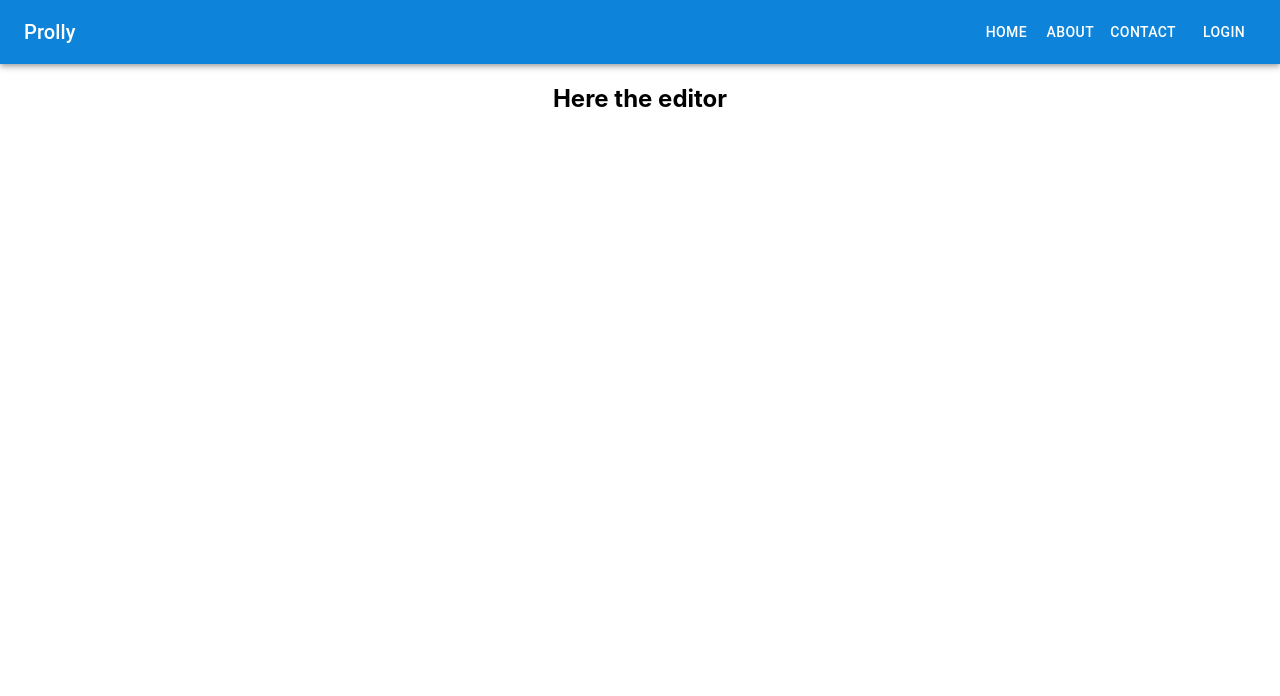
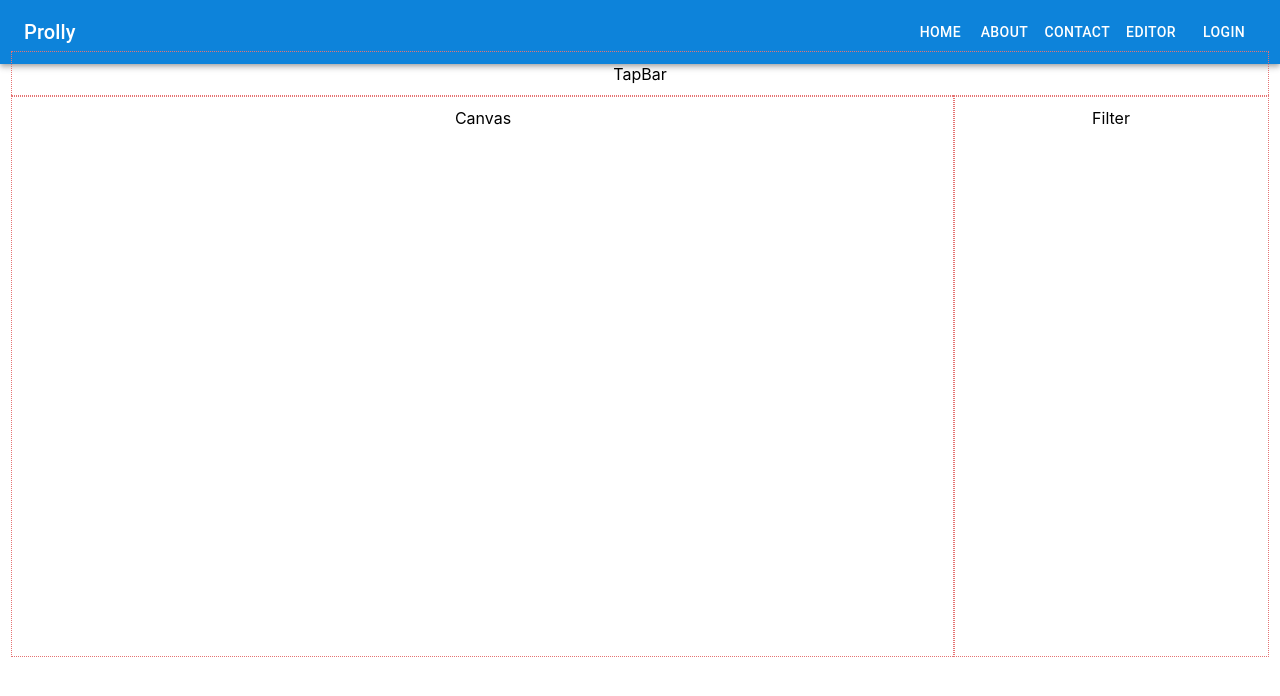
Before and after one commit to marcosignorello/prolly, a React (Create React App) app: page /editor in a window 1280 px wide. Shown: the top 696 px of the page. Built offline with nearby package versions, Linux system fonts and the light colour scheme.

Commit message:
canvas skeleton (#22)
* canvas skeleton

* converted into component

* moved components into editor page

Co-authored-by: Ankit <ankit@zivost.com>

```diff
--- /dev/null
+++ b/src/components/Canvas/Canvas.tsx
@@ -0,0 +1,7 @@
+import React, {FC} from 'react'
+
+const Canvas: FC = () => {
+  return <div>Canvas</div>
+}
+
+export default Canvas
--- /dev/null
+++ b/src/components/Filter/Filter.tsx
@@ -0,0 +1,7 @@
+import React, {FC} from 'react'
+
+const Filter: FC = () => {
+  return <div>Filter</div>
+}
+
+export default Filter
--- /dev/null
+++ b/src/components/TopBar/TopBar.tsx
@@ -0,0 +1,7 @@
+import React, {FC} from 'react'
+
+const TapBar: FC = () => {
+  return <div>TapBar</div>
+}
+
+export default TapBar
--- a/src/layout/layout.tsx
+++ b/src/layout/layout.tsx
@@ -17,7 +17,7 @@ export const Layout: FC = props => {
           isSideDrawerOpen={isSideDrawerOpen}
           setIsSideDrawerOpen={setIsSideDrawerOpen}
         />
-        <div>{props.children}</div>
+        {props.children}
       </ThemeProvider>
     </>
   )
--- /dev/null
+++ b/src/pages/editor/editor.tsx
@@ -0,0 +1,40 @@
+import {Container, Grid, makeStyles} from '@material-ui/core'
+import Canvas from '../../components/Canvas/Canvas'
+import Filter from '../../components/Filter/Filter'
+import TopBar from '../../components/TopBar/TopBar'
+
+export const Editor: React.FC = () => {
+  const classes = useStyles()
+
+  return (
+    <Container>
+      <Grid container spacing={3}>
+        <Grid className={classes.toolbar} item xs={12}>
+          <TopBar />
+        </Grid>
+        <Grid className={classes.canvas} item xs={12} md={9}>
+          <Canvas />
+        </Grid>
+        <Grid className={classes.filter} item xs={12} md={3}>
+          <Filter />
+        </Grid>
+      </Grid>
+    </Container>
+  )
+}
+
+const useStyles = makeStyles(theme => {
+  return {
+    toolbar: {
+      outline: `1px dotted ${theme.palette.error.light}`,
+    },
+    canvas: {
+      outline: `1px dotted ${theme.palette.error.light}`,
+      minHeight: '70vh',
+    },
+    filter: {
+      outline: `1px dotted ${theme.palette.error.light}`,
+      minHeight: '70vh',
+    },
+  }
+})
--- /dev/null
+++ b/src/pages/editor/index.tsx
@@ -0,0 +1 @@
+export {Editor} from './editor'
--- a/src/pages/index.ts
+++ b/src/pages/index.ts
@@ -1,3 +1,4 @@
 export {Welcome} from './welcome'
 export {About} from './about'
 export {Contact} from './contact'
+export {Editor} from './editor'
--- a/src/pages/welcome/welcome.tsx
+++ b/src/pages/welcome/welcome.tsx
@@ -1,20 +1,5 @@
-import {useAuth0} from '@auth0/auth0-react'
+import {Container} from '@material-ui/core'
 
 export const Welcome: React.FC = () => {
-  const {user, isAuthenticated} = useAuth0()
-
-  return (
-    <div>
-      <h2>Home</h2>
-      {isAuthenticated ? (
-        <div>
-          <h2>{user.name}</h2>
-
-          <p>{user.email}</p>
-        </div>
-      ) : (
-        <div>Welcome to Prolly, please login</div>
-      )}
-    </div>
-  )
+  return <Container>Welcome page</Container>
 }
--- a/src/routes.ts
+++ b/src/routes.ts
@@ -1,4 +1,4 @@
-import {Welcome, Contact, About} from './pages'
+import {Welcome, Contact, About, Editor} from './pages'
 export const routes = [
   {
     id: 1,
@@ -24,4 +24,12 @@ export const routes = [
     path: '/contact',
     component: Contact,
   },
+  {
+    id: 4,
+    exact: true,
+    showInHeader: true,
+    linkText: 'editor',
+    path: '/editor',
+    component: Editor,
+  },
 ]
```
